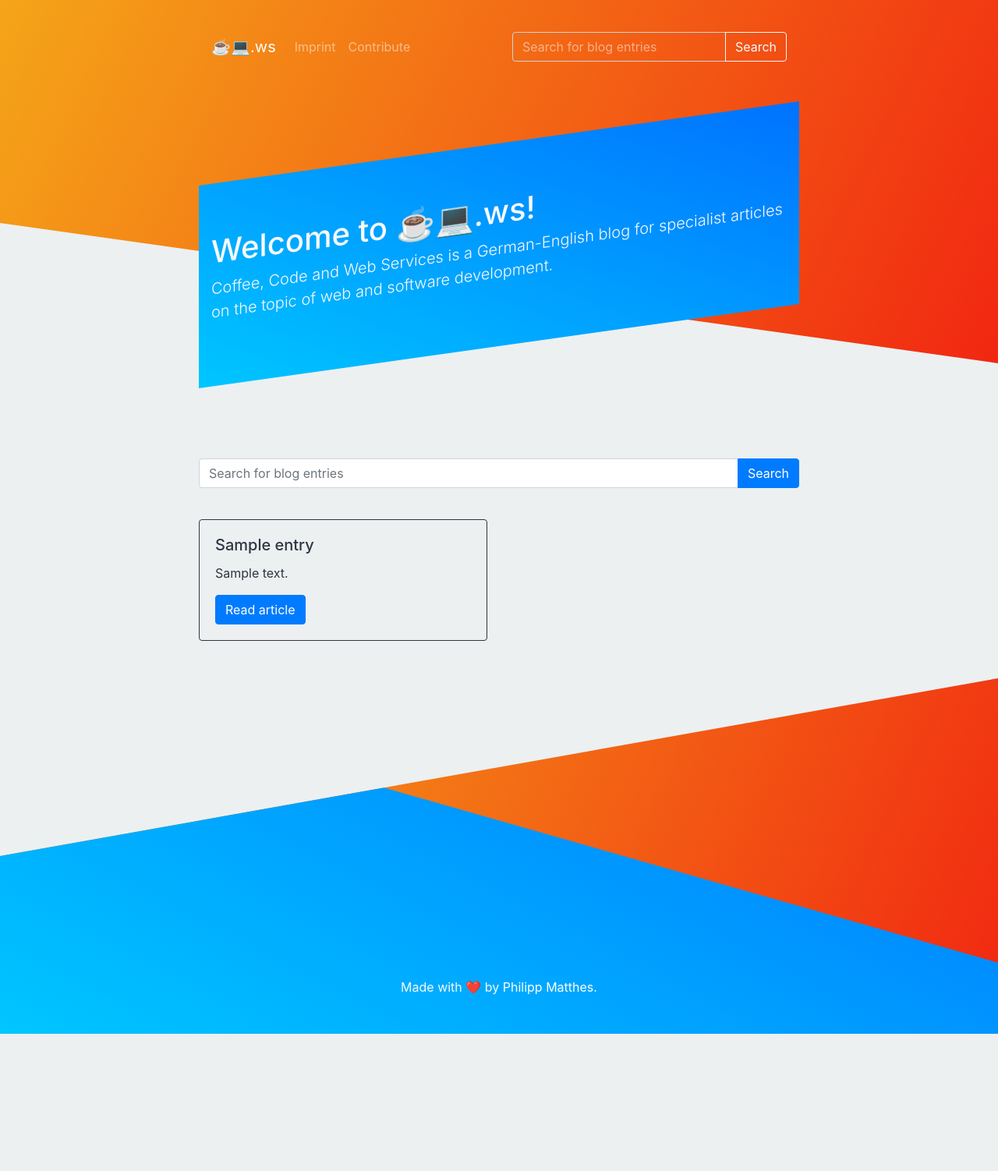
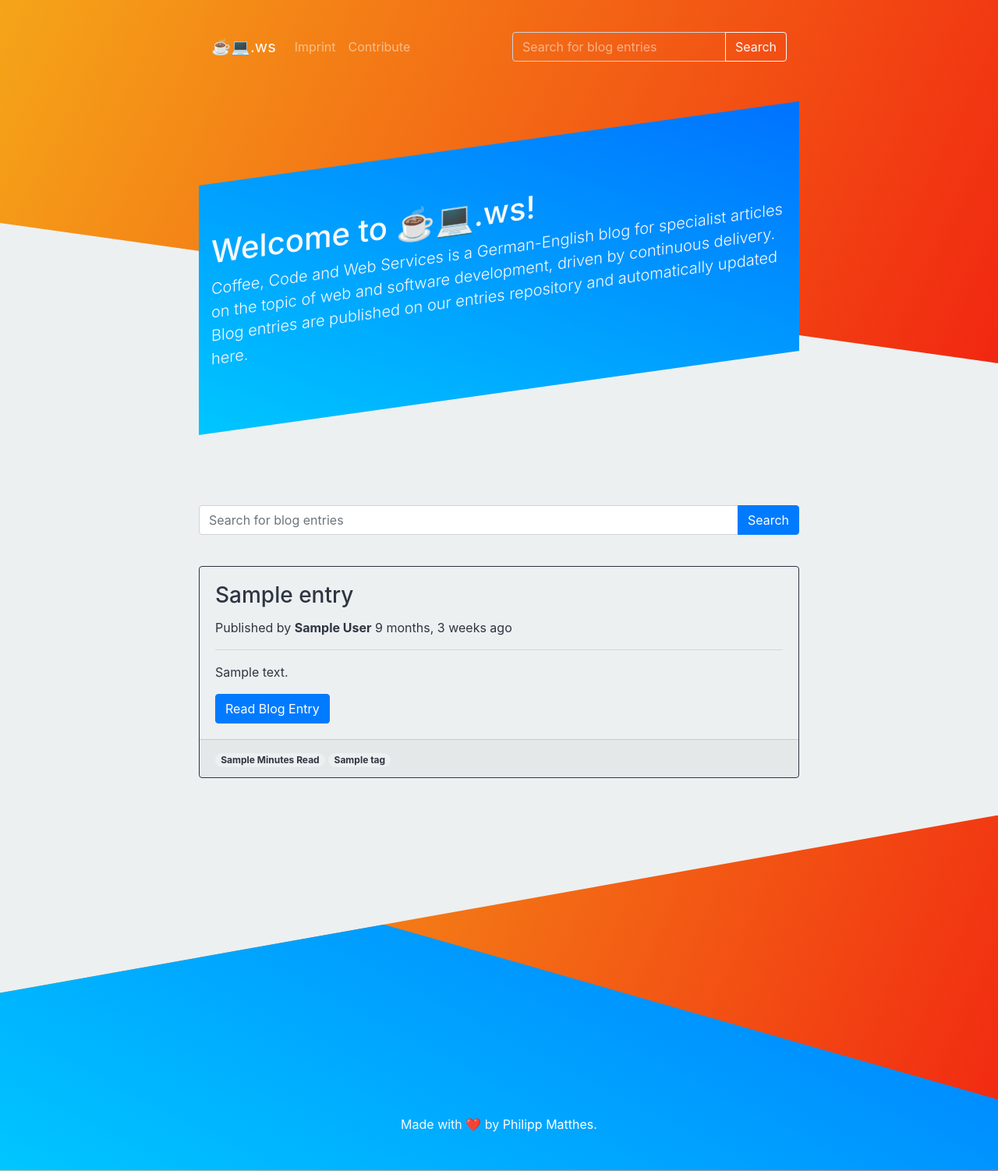
Before and after one commit to PhilippMatthes/ccws-website, a Django app: template website/templates/index.html in a window 1280 px wide. Shown: the whole page at 78% size. Before the commit the page ends 1326 px from the top, so only its background shows below. Run offline with Django 3.2, Linux system fonts and the light colour scheme; the template is opened without the code that fills it: most values are stand-ins (such as "Sample title", 1, 10 or a date in 2020); parts of the project's set-up code (start-up, migrations or seed data) failed here and were passed over; some libraries are stand-ins or nearby versions.

Commit message:
Further style and code quality improvements

```diff
--- a/website/entries/urls.py
+++ b/website/entries/urls.py
@@ -6,6 +6,7 @@
 from . import views
 
 from entries import urls as entries_urls
+
 
 app_name = 'entries'
 urlpatterns = [
--- a/website/entries/views.py
+++ b/website/entries/views.py
@@ -12,16 +12,16 @@ from entries.models import Entry
 
 
 
-"""View a specific blog entry."""
 def index(request, slug):
+    """Return a view for a specific blog entry."""
     entry = get_object_or_404(Entry, slug=slug)
     return TemplateResponse(request, "entries/index.html", {
         "entry": entry
     })
 
 
-"""Serve an attachment for a blog entry."""
 def serve_attachment(request, slug, path):
+    """Serve an attachment for a blog entry."""
     if re.search('^(images|attachments)/', path) is None:
         raise PermissionDenied
 
--- a/website/templates/index.html
+++ b/website/templates/index.html
@@ -6,8 +6,7 @@
 {% block header %}
 <h1>Welcome to ☕💻.ws!</h1>
 <p class="lead text-light">
-  Coffee, Code and Web Services is a German-English blog for specialist
-  articles on the topic of web and software development.
+  Coffee, Code and Web Services is a German-English blog for specialist articles on the topic of web and software development, driven by continuous delivery. Blog entries are published on our <a class="text-light" href="https://github.com/coffee-code-ws/entries" target="_blank">entries repository</a> and automatically updated here.
 </p>
 {% endblock %}
 
@@ -31,16 +30,20 @@
     {% else %}
       <div class="row">
         {% for entry in entries %}
-      <div class="col-sm-6">
+        <div class="col-sm-12">
           <div class="card mt-4 border-color-scheme-responsive bg-color-scheme-responsive">
             <div class="card-body">
-            <h5 class="card-title">
+              <h3 class="card-title">
                 {% if request.GET.query %}
                   {{ entry.title|highlight:request.GET.query }}
                 {% else %}
                   {{ entry.title }}
                 {% endif %}
-            </h5>
+              </h3>
+              <p class="card-text">
+                Published by <strong>{{ entry.authors }}</strong> {{ entry.created|timesince }} ago
+              </p>
+              <hr>
               <p class="card-text">
                 {% if request.GET.query %}
                   {{ entry.description|highlight:request.GET.query }}
@@ -48,7 +51,20 @@
                   {{ entry.description }}
                 {% endif %}
               </p>
-            <a href="{% url 'entries:index' entry.slug %}" class="btn btn-primary">Read article</a>
+              <a href="{% url 'entries:index' entry.slug %}"
+                 class="btn btn-primary">Read Blog Entry</a>
+            </div>
+            <div class="card-footer">
+              <p class="card-text">
+                <span class="badge badge-pill bg-color-scheme-responsive">
+                  {{ entry.minutes_to_read }} Minutes Read
+                </span>
+                {% for tag in entry.tags_list %}
+                  <span class="badge badge-pill bg-color-scheme-responsive">
+                    {{ tag }}
+                  </span>
+                {% endfor %}
+              </p>
             </div>
           </div>
         </div>
--- a/website/website/settings.py
+++ b/website/website/settings.py
@@ -62,8 +62,8 @@ TEMPLATES = [
                 'django.contrib.auth.context_processors.auth',
                 'django.contrib.messages.context_processors.messages',
             ],
-            'libraries':{
-                'markdown': 'website.templatetags.markdown',
+            'libraries': {
+                'markdown': 'entries.templatetags.markdown',
                 'highlight': 'website.templatetags.highlight',
             }
         },
```
Also changed, not shown: website/entries/models.py (+14 -0 lines), website/gitload/models.py (+10 -8 lines), website/gitload/views.py (+14 -14 lines), website/website/views.py (+6 -6 lines), website/entries/templatetags/markdown.py (renamed from website/website/templatetags/markdown.py). Lines whose indentation alone changed are shown as unchanged.
